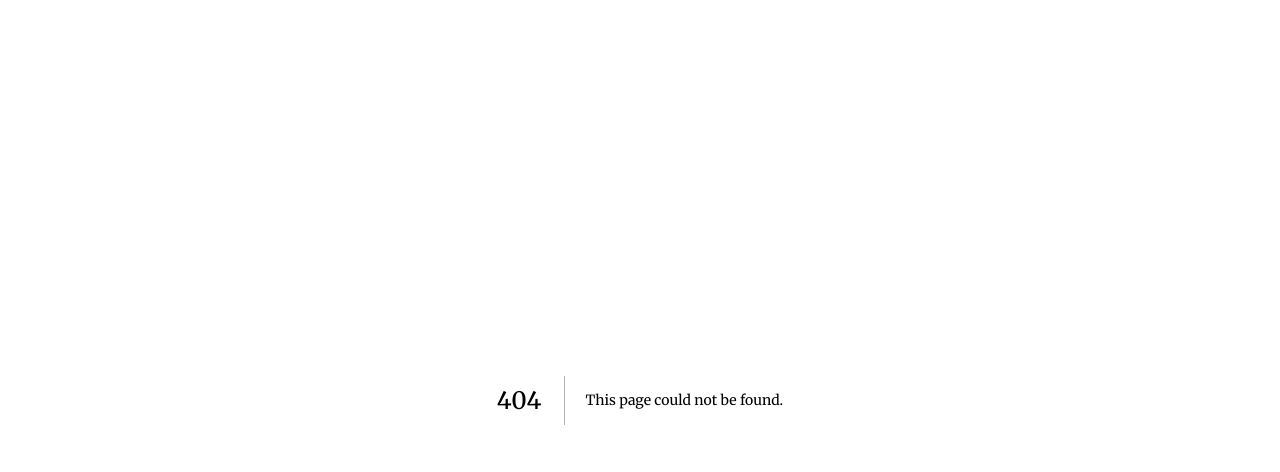
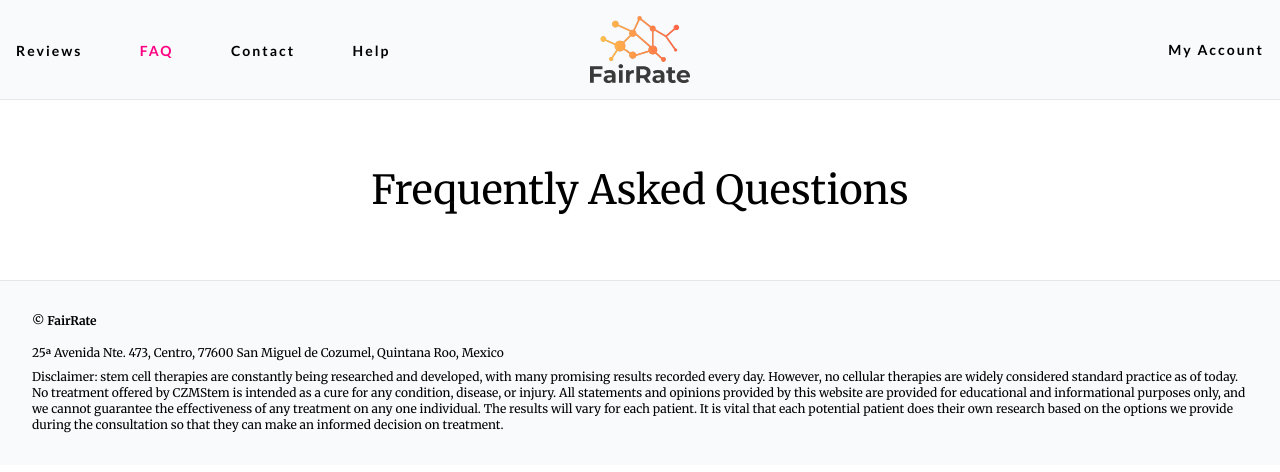
Before and after one commit to Existenziell/fair-rate-next, a Next.js app: page /faq in a window 1280 px wide. Before the commit this address had no page. Shown: the top 472 px of the page. Built offline with nearby package versions, Linux system fonts and the light colour scheme.

Commit message:
Create sub pages

```diff
--- a/components/Button.js
+++ b/components/Button.js
@@ -1,5 +1,5 @@
 const Button = ({ text, size, type }) => {
-  console.log(text, type);
+
   return (
     <>
       <button
--- a/components/Navigation.js
+++ b/components/Navigation.js
@@ -44,7 +44,7 @@ export default function Navigation(props) {
     <nav id='navbar' className='flex justify-between items-center border-b p-4 sticky top-0 bg-gray-50'>
 
       <div className="w-1/3">
-        <ul className='min-w-90 md:min-w-full navbar-links flex flex-auto justify-between'>
+        <ul className='min-w-90 md:min-w-90 navbar-links flex flex-auto justify-between'>
           {links.map((value, index) => {
             let l = `/${value.toLowerCase()}`
             return (
@@ -65,7 +65,7 @@ export default function Navigation(props) {
       </div>
 
       <Link href='/'>
-        <a className='home-link w-4/12 flex justify-center'>
+        <a className='w-4/12 flex justify-center'>
           <Image
             src='/icons/logo.png'
             alt='FairRate Logo'
@@ -76,9 +76,12 @@ export default function Navigation(props) {
       </Link>
 
       <Link href='/account'>
-        <a className='home-link w-4/12 flex justify-end'>
-          My Account
-          </a>
+        <a className='navbar-link w-4/12 flex justify-end'>
+          <span>My Account</span>
+          <svg xmlns="http://www.w3.org/2000/svg" fill="none" viewBox="0 0 24 24" stroke="currentColor">
+            <path strokeLinecap="round" strokeLinejoin="round" strokeWidth={2} d="M16 7a4 4 0 11-8 0 4 4 0 018 0zM12 14a7 7 0 00-7 7h14a7 7 0 00-7-7z" />
+          </svg>
+        </a>
       </Link>
     </nav>
   )
--- /dev/null
+++ b/pages/account.js
@@ -0,0 +1,18 @@
+import Main from '../components/Main'
+
+const Account = () => {
+
+  return (
+    <Main title='My Account' titleSuffix={true}>
+      <div className="flex items-center justify-center my-16">
+        <h1>My Account</h1>
+      </div>
+
+      <style jsx>{`
+
+      `}</style>
+    </Main>
+  )
+}
+
+export default Account
--- /dev/null
+++ b/pages/contact.js
@@ -0,0 +1,18 @@
+import Main from '../components/Main'
+
+const Contact = () => {
+
+  return (
+    <Main title='Contact' titleSuffix={true}>
+      <div className="flex items-center justify-center my-16">
+        <h1>Contact us</h1>
+      </div>
+
+      <style jsx>{`
+
+      `}</style>
+    </Main>
+  )
+}
+
+export default Contact
--- /dev/null
+++ b/pages/faq.js
@@ -0,0 +1,18 @@
+import Main from '../components/Main'
+
+const FAQ = () => {
+
+  return (
+    <Main title='FAQ' titleSuffix={true}>
+      <div className="flex items-center justify-center my-16">
+        <h1>Frequently Asked Questions</h1>
+      </div>
+
+      <style jsx>{`
+
+      `}</style>
+    </Main>
+  )
+}
+
+export default FAQ
--- /dev/null
+++ b/pages/help.js
@@ -0,0 +1,21 @@
+import Main from '../components/Main'
+
+const Help = () => {
+
+  return (
+    <Main title='Help' titleSuffix={true}>
+      <div className="flex items-center justify-center my-16">
+        <h1>Help</h1>
+      </div>
+
+      <style jsx>{`
+        .main {
+          display: flex;
+          align-items: center;
+        }
+      `}</style>
+    </Main>
+  )
+}
+
+export default Help
--- a/pages/index.js
+++ b/pages/index.js
@@ -1,8 +1,6 @@
-import Head from 'next/head'
 import Main from '../components/Main'
 import Button from '../components/Button'
 import Link from 'next/link'
-import Image from 'next/image'
 
 export default function Home() {
   return (
@@ -18,7 +16,11 @@ export default function Home() {
           Instant everything. Incredible prices. Big heart.
         </p>
 
-        <Button text="Check our Prices" type="primary promo" className="mt-4" />
+        <Link href="/onboarding">
+          <a>
+            <Button text="Check our Prices" type="primary promo" className="mt-4" />
+          </a>
+        </Link>
       </div>
     </Main>
   )
--- /dev/null
+++ b/pages/onboarding.js
@@ -0,0 +1,19 @@
+import Main from '../components/Main'
+
+const Onboarding = () => {
+
+  return (
+    <Main title='Onboarding' titleSuffix={true}>
+      <div className="flex flex-col items-center justify-center my-16">
+        <h1>Hey welcome!</h1>
+        <h2>Do you already have a FairRate account?</h2>
+      </div>
+
+      <style jsx>{`
+
+      `}</style>
+    </Main>
+  )
+}
+
+export default Onboarding
--- /dev/null
+++ b/pages/reviews.js
@@ -0,0 +1,18 @@
+import Main from '../components/Main'
+
+const Reviews = () => {
+
+  return (
+    <Main title='Reviews' titleSuffix={true}>
+      <div className="flex items-center justify-center my-16">
+        <h1>Reviews</h1>
+      </div>
+
+      <style jsx>{`
+
+      `}</style>
+    </Main>
+  )
+}
+
+export default Reviews
--- a/styles/navbar.css
+++ b/styles/navbar.css
@@ -9,7 +9,8 @@
 }
 
 .home-link,
-.navbar-link {
+.navbar-link,
+.navbar-link span {
   font-family: 'Lato', sans-serif;
   font-size: 14px;
   font-weight: 600;
@@ -20,6 +21,14 @@
 .navbar-link:focus,
 .navbar-link:hover {
   color: var(--brand);
+}
+
+.navbar-link span {
+  display: none;
+}
+
+.navbar-link svg {
+  width: 35px;
 }
 
 .navbar-logo {
@@ -164,6 +173,14 @@
     width: 100vw;
   }
 
+  .navbar-link svg {
+    display: none;
+  }
+
+  .navbar-link span {
+    display: block;
+  }
+
   #navbar .navbar-link:last-child {
     margin-right: 0;
   }
```
